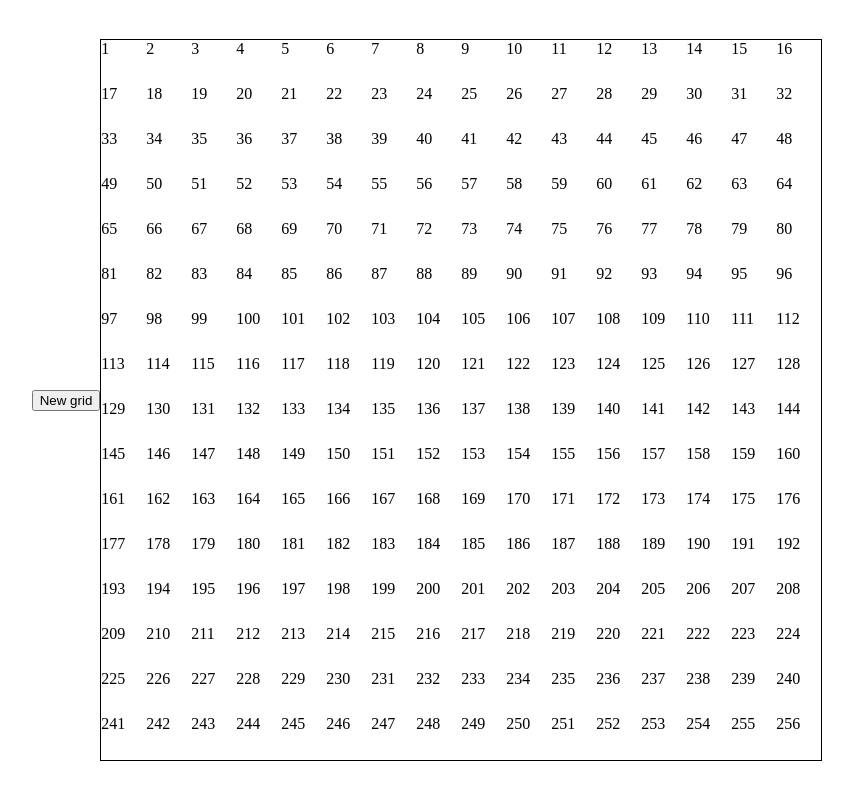
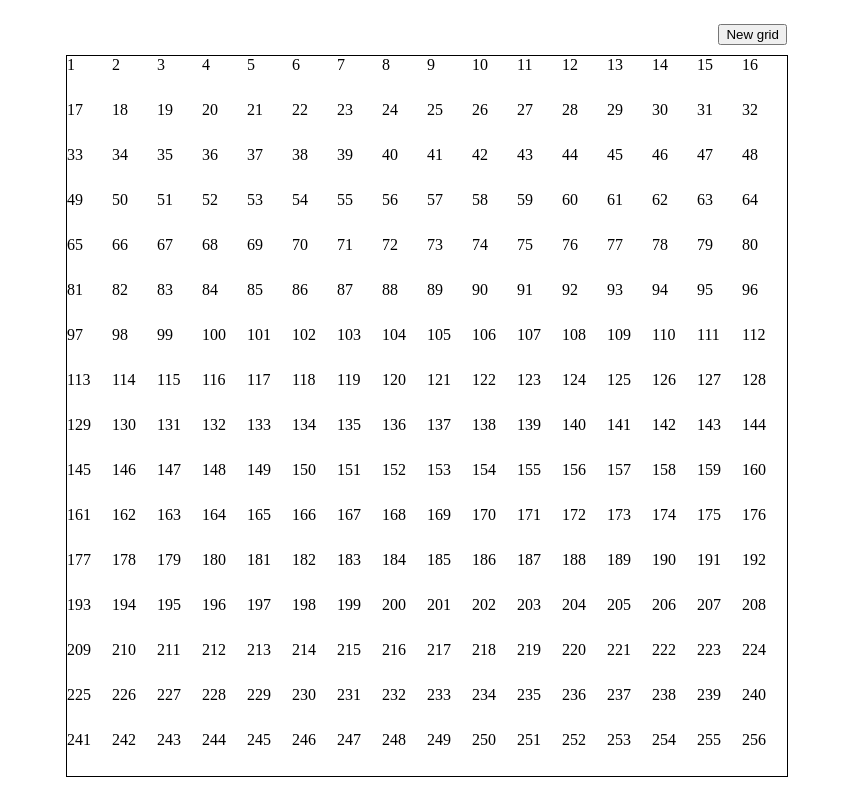
Before and after one commit to m-hunik/etch-a-sketch, a plain HTML site: page index.html in a window 1280 px wide. Shown: the whole page, without its empty margins (213-1066 px from the left). Drawn offline with Linux system fonts and the light colour scheme.

Commit message:
Add class for "New grid" button

```diff
--- a/styles.css
+++ b/styles.css
@@ -2,11 +2,21 @@ body {
   margin: 0;
   padding: 0;
   display: flex;
+  flex-direction: column;
   min-height: 100vh;
   box-sizing: content-box;
   justify-content: center;
   align-items: center;
 }
+
+.panel {
+  display: flex;
+  width: 90vh;
+  justify-content: flex-end;
+  /* border: 1px solid black; */
+  margin-bottom: 10px;
+}
+
 .container {
   display: flex;
   flex-wrap: wrap;
```
